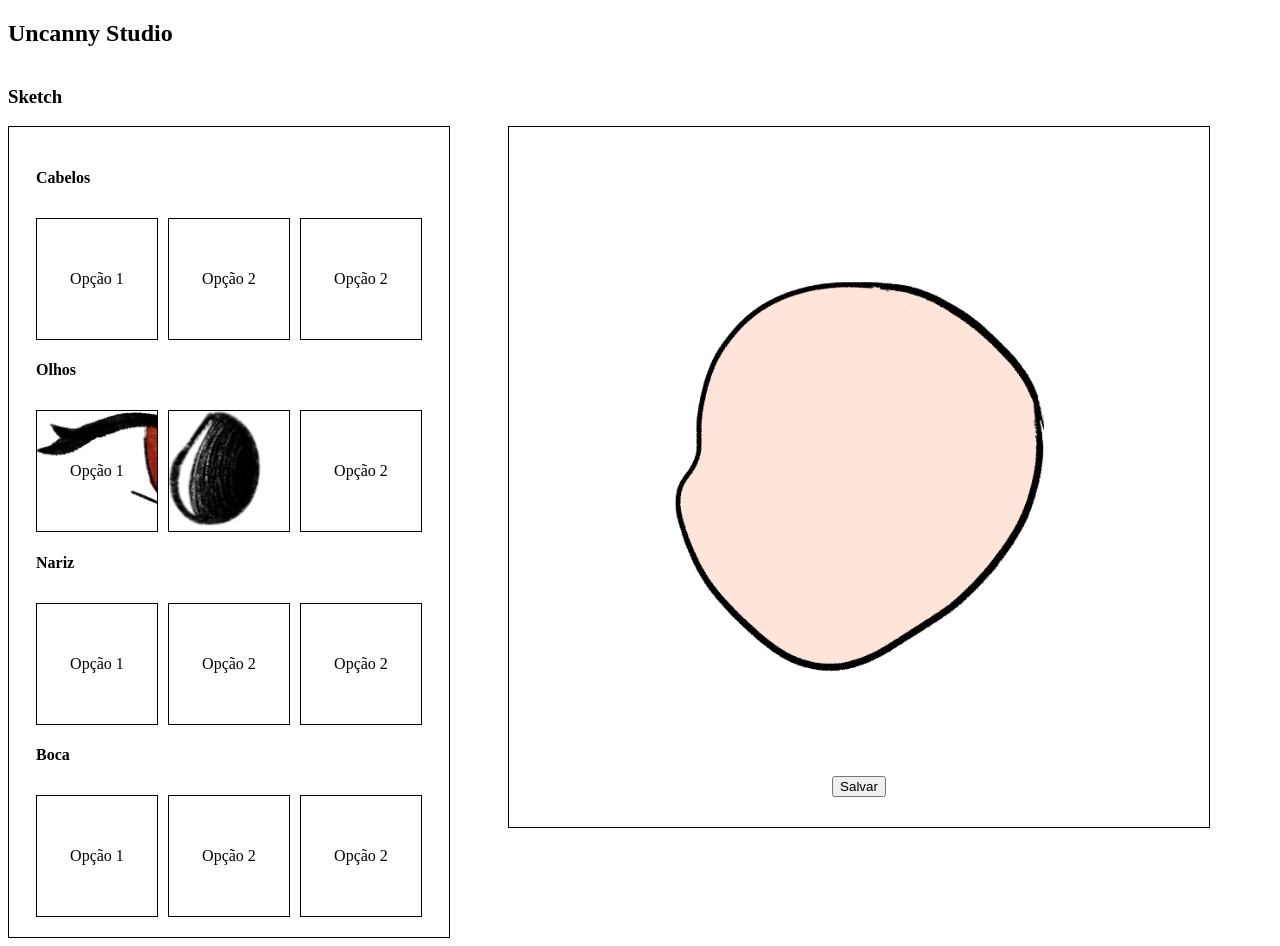
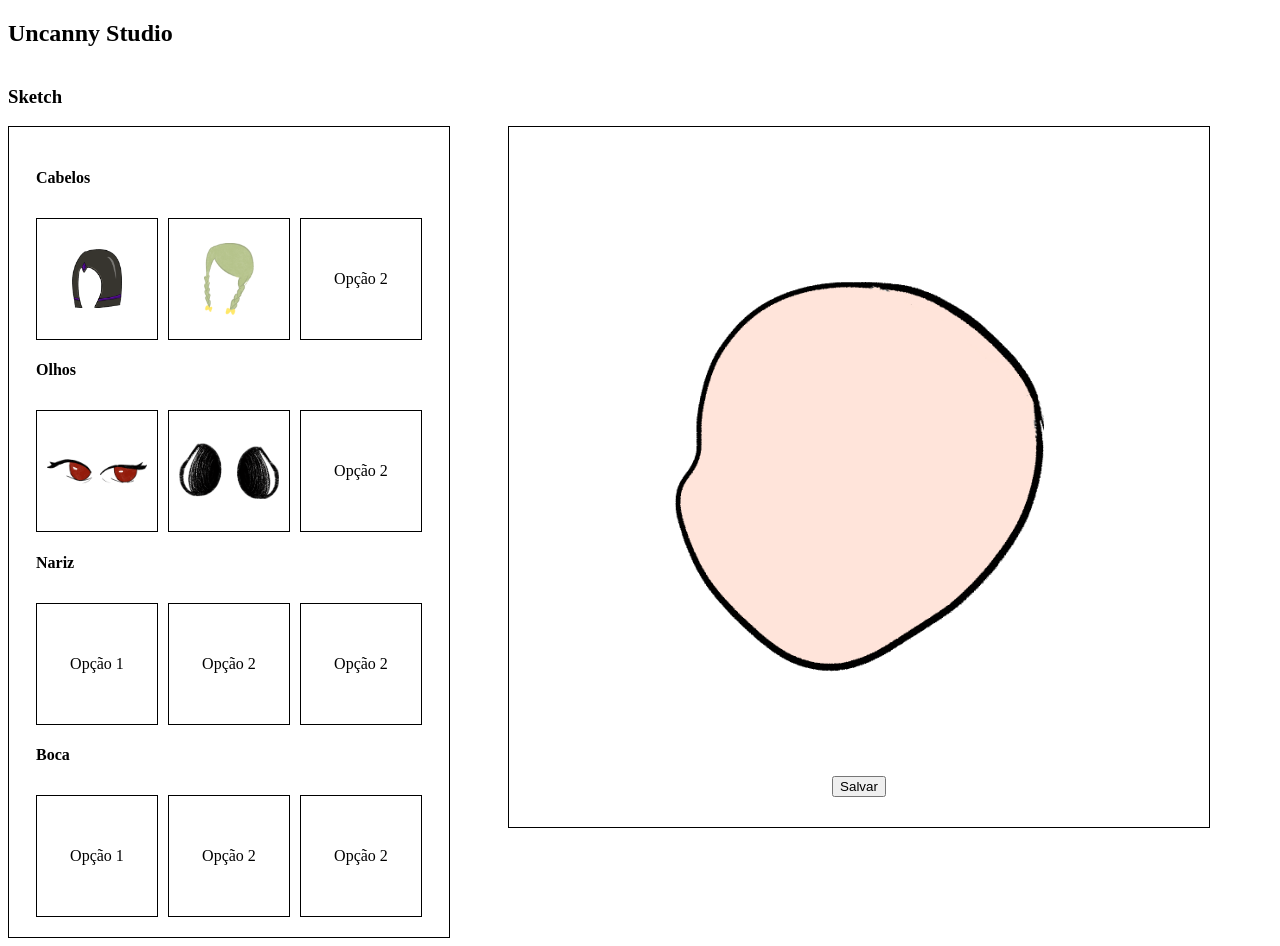
Before and after one commit to joenermunch/UncannyStudio, a React (Create React App) app in the folder frontend/: page / in a window 1280 px wide. Built offline with nearby package versions, Linux system fonts and the light colour scheme.

Commit message:
basic funcionality done, no problems with changing elements

```diff
--- a/frontend/src/Components/App.js
+++ b/frontend/src/Components/App.js
@@ -1,6 +1,6 @@
 import React, { Component } from "react";
 import { BrowserRouter, Route } from "react-router-dom";
-import { testAction } from "../actions/testAction";
+
 import "./style.css";
 
 import Home from "./Home";
--- a/frontend/src/Components/containers/Eyes.js
+++ b/frontend/src/Components/containers/Eyes.js
@@ -1,18 +1,39 @@
 import React, { Component } from "react";
+import { connect } from "react-redux";
+import { changeEyes } from "../../actions/changeEyes";
+import EyesOne from "../../assets/eyes_one.png";
+import EyesTwo from "../../assets/eyes_two.png";
 
 export class Eyes extends Component {
+  changeEyes = option => {
+    !this.props.eyes
+      ? this.props.changeEyes(option)
+      : this.props.changeEyes("");
+  };
+
   render() {
     return (
       <div className="eyes-container select-container">
         <h4 className="choice-title">Olhos</h4>
         <div
           className="eyes-option eye-one option"
-          onClick={this.changeEyesTwo}
+          onClick={e => {
+            if (!this.props.eyes) {
+              this.changeEyes("one");
+            } else this.changeEyes("");
+          }}
         >
-          Opção 1
+          <img className="eyes-one choice" alt="eyes" src={EyesOne} />
         </div>
-        <div onClick={this.changeEyes} className="eyes-option eye-two option">
-          Opção 2
+        <div
+          className="eyes-option eye-two option"
+          onClick={e => {
+            if (!this.props.eyes) {
+              this.changeEyes("two");
+            } else this.changeEyes("");
+          }}
+        >
+          <img className="eyes-two choice" alt="eyes" src={EyesTwo} />
         </div>
         <div className="eyes-option option">Opção 2</div>
       </div>
@@ -20,4 +41,10 @@ export class Eyes extends Component {
   }
 }
 
-export default Eyes;
+const mapStateToProps = state => {
+  return {
+    eyes: state.eyes
+  };
+};
+
+export default connect(mapStateToProps, { changeEyes })(Eyes);
--- a/frontend/src/Components/containers/Hair.js
+++ b/frontend/src/Components/containers/Hair.js
@@ -1,16 +1,51 @@
 import React, { Component } from "react";
+import { connect } from "react-redux";
+import { changeHair } from "../../actions/changeHair";
+import HairOne from "../../assets/hair_one.png";
+import HairTwo from "../../assets/hair_two.png";
 
 export class Hair extends Component {
+  changeHair = option => {
+    !this.props.hair
+      ? this.props.changeHair(option)
+      : this.props.changeHair("");
+  };
+
   render() {
     return (
       <div className="hair-container select-container">
         <h4 className="choice-title">Cabelos</h4>
-        <div className="hair option">Opção 1</div>
-        <div className="hair option">Opção 2</div>
+
+        <div
+          className="hair-option hair-one option"
+          onClick={e => {
+            this.changeHair("one");
+          }}
+        >
+          {" "}
+          <img
+            alt="hair"
+            className="hair-option hair-one-option choice"
+            src={HairOne}
+          />
+        </div>
+        <div className="hair option" onClick={e => this.changeHair("two")}>
+          <img
+            alt="hair"
+            className="hair-option hair-two-option choice"
+            src={HairTwo}
+          />
+        </div>
         <div className="hair option">Opção 2</div>
       </div>
     );
   }
 }
 
-export default Hair;
+const mapStateToProps = state => {
+  return {
+    hair: state.hair
+  };
+};
+
+export default connect(mapStateToProps, { changeHair })(Hair);
--- a/frontend/src/Components/containers/Result.js
+++ b/frontend/src/Components/containers/Result.js
@@ -1,12 +1,71 @@
 import React, { Component } from "react";
+import { connect } from "react-redux";
+import { changeEyes } from "../../actions/changeEyes";
+import EyesOne from "../../assets/eyes_one.png";
+import EyesTwo from "../../assets/eyes_two.png";
+import HairOne from "../../assets/hair_one.png";
+import HairTwo from "../../assets/hair_two.png";
 
 export class Result extends Component {
+  renderEyes = () => {
+    switch (this.props.eyes) {
+      case "one": {
+        return (
+          <img
+            alt="eye first option"
+            className="result-eyes-one"
+            src={EyesOne}
+          />
+        );
+      }
+      case "two": {
+        return (
+          <img
+            alt="eye second option"
+            className="result-eyes-two"
+            src={EyesTwo}
+          />
+        );
+      }
+      default:
+        return <></>;
+    }
+  };
+
+  renderHair = () => {
+    switch (this.props.hair) {
+      case "one": {
+        return (
+          <img
+            alt="hair first option"
+            className="result-hair-one result-hair"
+            src={HairOne}
+          />
+        );
+      }
+      case "two": {
+        return (
+          <img
+            alt="hair first option"
+            className="result-hair-two result-hair"
+            src={HairTwo}
+          />
+        );
+      }
+      default:
+        return <></>;
+    }
+  };
+
   render() {
+    console.log(EyesTwo);
     return (
       <div className="result-box">
         <div className="result-main head">
-          <div className="result hair"></div>
-          <div className="result eyes-result eyes"></div>
+          <div className="result result-hair-main"></div>
+          <div className="result eyes-result eyes">
+            {this.renderEyes()} {this.renderHair()}
+          </div>
           <div className="result nose"></div>
           <div className="result mouth"></div>
         </div>
@@ -17,4 +76,11 @@ export class Result extends Component {
   }
 }
 
-export default Result;
+const mapStateToProps = state => {
+  return {
+    eyes: state.eyes,
+    hair: state.hair
+  };
+};
+
+export default connect(mapStateToProps, { changeEyes })(Result);
--- a/frontend/src/Components/style.css
+++ b/frontend/src/Components/style.css
@@ -7,6 +7,27 @@
 
 .sketch-container .sketch-title {
   grid-column: 1/-1;
+}
+
+.result-eyes-one {
+  position: absolute;
+  width: 400px;
+  top: 50px;
+  left: -30px;
+}
+
+.result-eyes-two {
+  position: absolute;
+  width: 200px;
+  left: 100px;
+}
+
+.eyes-one {
+  width: 100px;
+}
+
+.eyes-two {
+  width: 100px;
 }
 
 .choices-container {
@@ -55,6 +76,16 @@
           justify-content: center;
 }
 
+.result-hair {
+  position: absolute;
+  width: 400px;
+  top: -110px;
+}
+
+.hair-option {
+  width: 50px;
+}
+
 .result-container {
   -ms-grid-column: 2;
   -ms-grid-column-span: 1;
@@ -90,24 +121,13 @@
 
 .result {
   position: absolute;
-}
-
-.eye-one {
-  background: url("../assets/eyes_one.png");
-  background-size: cover;
-}
-
-.eye-one:hover {
-  cursor: pointer;
-}
-
-.eye-two {
-  background: url("../assets/eyes_two.png");
-  background-size: cover;
-}
-
-.eye-two:hover {
-  cursor: pointer;
+  display: -webkit-box;
+  display: -ms-flexbox;
+  display: flex;
+  -webkit-box-orient: vertical;
+  -webkit-box-direction: normal;
+      -ms-flex-direction: column;
+          flex-direction: column;
 }
 
 .eyes {
--- a/frontend/src/Components/style.scss
+++ b/frontend/src/Components/style.scss
@@ -5,11 +5,28 @@
   .sketch-title {
     grid-column: 1/-1;
   }
-
 }
 
+.result-eyes-one {
+  position: absolute;
+  width: 400px;
+  top: 50px;
+  left: -30px;
+}
 
+.result-eyes-two {
+  position: absolute;
+  width: 200px;
+  left: 100px;
+}
 
+.eyes-one {
+  width: 100px;
+}
+
+.eyes-two {
+  width: 100px;
+}
 
 .choices-container {
   grid-column: 1/2;
@@ -38,12 +55,21 @@
     align-items: center;
     justify-content: center;
   }
+}
 
+.result-hair {
+  position: absolute;
+
+  width: 400px;
+  top: -110px;
+}
+
+.hair-option {
+  width: 50px;
 }
 
 .result-container {
   grid-column: 2/3;
-
 }
 
 .result-box {
@@ -62,49 +88,20 @@
   width: 350px;
   height: 370px;
   position: relative;
-
 }
 
 .result {
-
-
-
-
   position: absolute;
-
-}
-
-.eye-one {
-  background: url('../assets/eyes_one.png');
-  background-size: cover;
-
-  &:hover {
-    cursor: pointer;
-  }
-
-
-}
-
-.eye-two {
-  background: url('../assets/eyes_two.png');
-  background-size: cover;
-
-  &:hover {
-    cursor: pointer;
-  }
-
-
+  display: flex;
+  flex-direction: column;
 }
 
 .eyes {
-
-
   background-size: cover;
   width: 400px;
   height: 100px;
   top: 100px;
   right: -10px;
-
 }
 
 .save-button {
@@ -113,7 +110,7 @@
 }
 
 .head {
-  background: url('../assets/head_one.png');
+  background: url("../assets/head_one.png");
   background-position: center;
   background-size: cover;
   padding: 10px;
--- /dev/null
+++ b/frontend/src/actions/changeHair.js
@@ -0,0 +1,6 @@
+export const changeHair = payload => {
+  return {
+    type: "CHANGE_HAIR",
+    payload
+  };
+};
--- /dev/null
+++ b/frontend/src/reducers/changeEyes.js
@@ -0,0 +1,9 @@
+export const changeEyes = (state = null, action) => {
+  switch (action.type) {
+    case "CHANGE_EYES": {
+      return (state = action.payload);
+    }
+    default:
+      return state;
+  }
+};
--- /dev/null
+++ b/frontend/src/reducers/changeHair.js
@@ -0,0 +1,9 @@
+export const changeHair = (state = null, action) => {
+  switch (action.type) {
+    case "CHANGE_HAIR": {
+      return (state = action.payload);
+    }
+    default:
+      return state;
+  }
+};
--- a/frontend/src/reducers/index.js
+++ b/frontend/src/reducers/index.js
@@ -1,6 +1,12 @@
 import { combineReducers } from "redux";
 import { testReducer } from "./testReducer";
+import { changeEyes } from "./changeEyes";
+import { changeHair } from "./changeHair";
 
-const reducers = combineReducers({ test: testReducer });
+const reducers = combineReducers({
+  test: testReducer,
+  eyes: changeEyes,
+  hair: changeHair
+});
 
 export default reducers;
```
Also changed, not shown: 1 other file (tests, documents, lock files or other folders).
